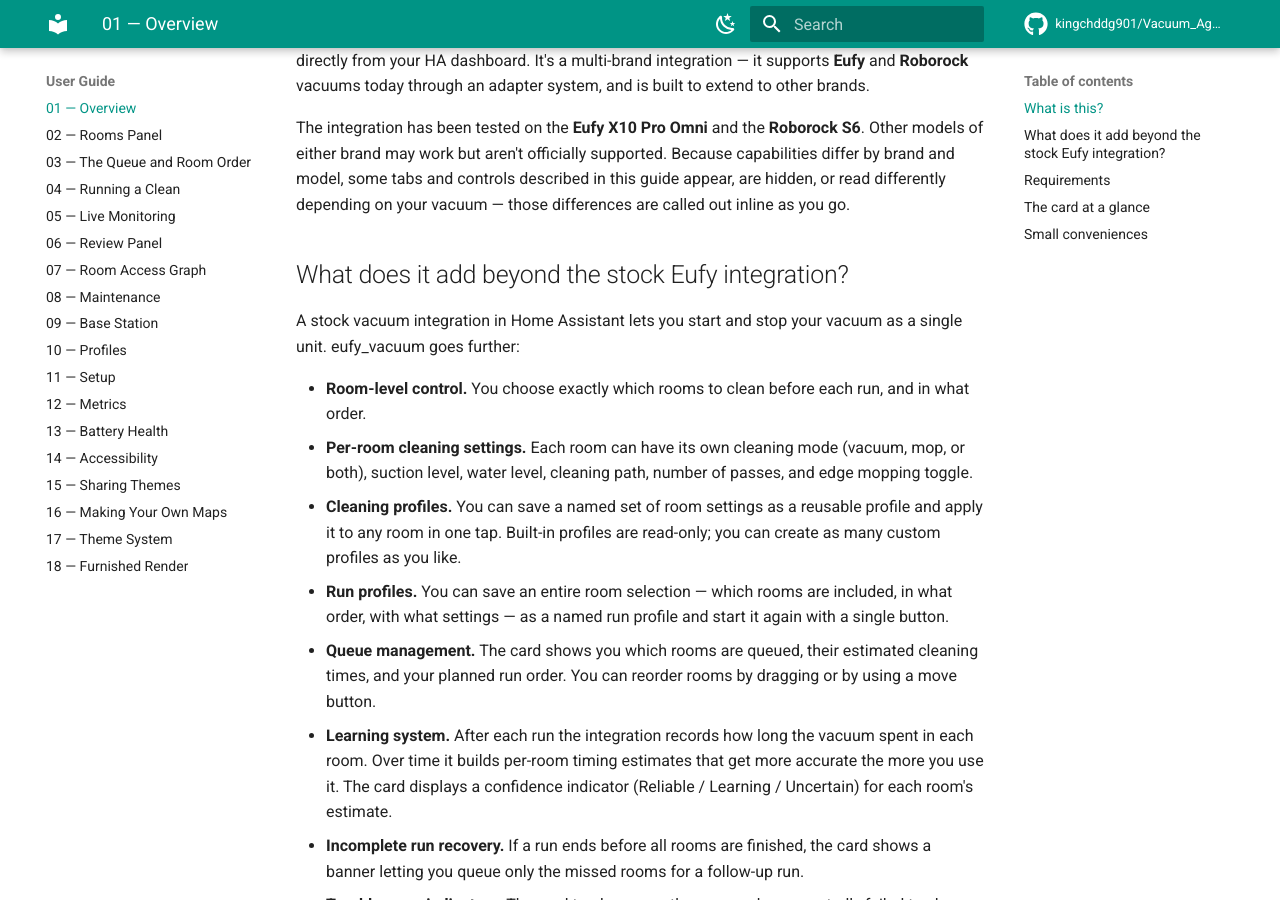
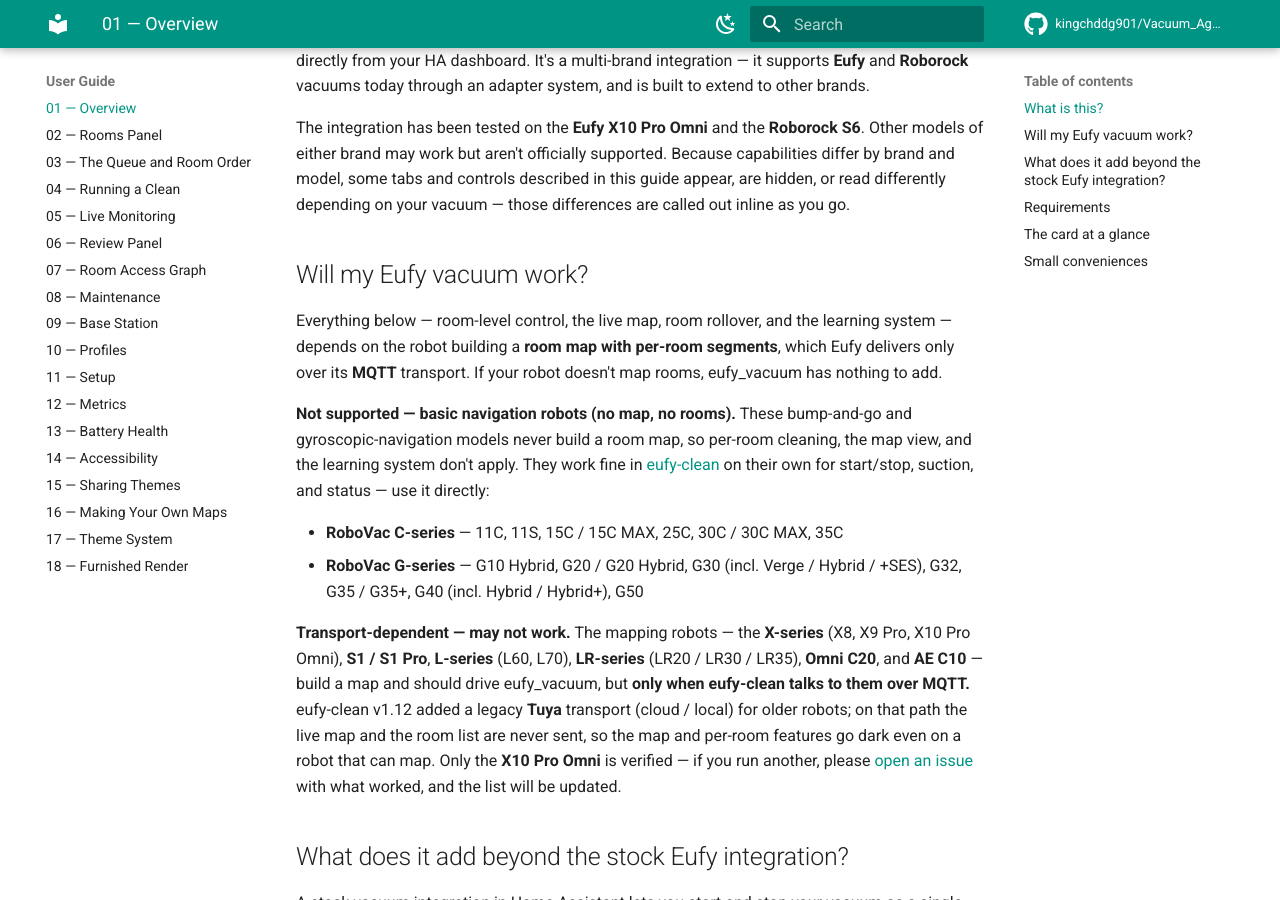
Before and after one commit to kingchddg901/Vacuum_Agent, an MkDocs documentation site: the page built from docs/user-guide/01-overview.md, in a window 1280 px wide and 900 px high, scrolled down 282 px. Built offline with MkDocs 1.6.1 and Material for MkDocs 9.7.7, drawn with Linux system fonts in a browser that asks for light colours; comment, search, counter and statistics services are not loaded.

Commit message:
docs: list unsupported Eufy models (no-map "dumb bots" + legacy Tuya transport)
eufy-clean v1.12 brings legacy non-MQTT Eufy robots into HA over a Tuya
transport, but those — and basic-navigation Eufys generally — don't expose the
room map / per-room segments Vacuum Agent is built on. Document which Eufy
models VA can actually drive, so owners of unsupported robots use eufy-clean
directly rather than install a card that has nothing to add (and can't be
misled into a per-room UI that would whole-home-clean).

- README "Tested hardware" gains an "Eufy: which models Vacuum Agent can drive"
  subsection; the docs user-guide overview gains a parallel "Will my Eufy
  vacuum work?" section.
- Positive requirement: VA needs an Eufy that builds a room map over MQTT.
- Explicitly unsupported (no map, ever): RoboVac C-series (11C/11S/15C/25C/
  30C/35C) and G-series (G10-G50 + Hybrid/Verge/SES/+ variants) -> use eufy-clean.
- Transport-dependent (mappers — X/S/L/LR/Omni): work over MQTT, go dark on
  eufy-clean's legacy Tuya transport; only the X10 Pro Omni is verified, the
  rest are test-and-report.

Sourced from eufy-clean v1.12 const.py (no static Tuya model list exists —
api_type is classified at login). mkdocs build --strict green.

Co-Authored-By: Claude Opus 4.8 (1M context) <noreply@anthropic.com>

```diff
--- a/docs/user-guide/01-overview.md
+++ b/docs/user-guide/01-overview.md
@@ -5,6 +5,17 @@
 eufy_vacuum is a Home Assistant custom integration paired with a Lovelace card called **eufy-vacuum-command-center**. Together they give you room-level control over your robot vacuum directly from your HA dashboard. It's a multi-brand integration — it supports **Eufy** and **Roborock** vacuums today through an adapter system, and is built to extend to other brands.
 
 The integration has been tested on the **Eufy X10 Pro Omni** and the **Roborock S6**. Other models of either brand may work but aren't officially supported. Because capabilities differ by brand and model, some tabs and controls described in this guide appear, are hidden, or read differently depending on your vacuum — those differences are called out inline as you go.
+
+## Will my Eufy vacuum work?
+
+Everything below — room-level control, the live map, room rollover, and the learning system — depends on the robot building a **room map with per-room segments**, which Eufy delivers only over its **MQTT** transport. If your robot doesn't map rooms, eufy_vacuum has nothing to add.
+
+**Not supported — basic navigation robots (no map, no rooms).** These bump-and-go and gyroscopic-navigation models never build a room map, so per-room cleaning, the map view, and the learning system don't apply. They work fine in [eufy-clean](https://github.com/jeppesens/eufy-clean) on their own for start/stop, suction, and status — use it directly:
+
+- **RoboVac C-series** — 11C, 11S, 15C / 15C MAX, 25C, 30C / 30C MAX, 35C
+- **RoboVac G-series** — G10 Hybrid, G20 / G20 Hybrid, G30 (incl. Verge / Hybrid / +SES), G32, G35 / G35+, G40 (incl. Hybrid / Hybrid+), G50
+
+**Transport-dependent — may not work.** The mapping robots — the **X-series** (X8, X9 Pro, X10 Pro Omni), **S1 / S1 Pro**, **L-series** (L60, L70), **LR-series** (LR20 / LR30 / LR35), **Omni C20**, and **AE C10** — build a map and should drive eufy_vacuum, but **only when eufy-clean talks to them over MQTT.** eufy-clean v1.12 added a legacy **Tuya** transport (cloud / local) for older robots; on that path the live map and the room list are never sent, so the map and per-room features go dark even on a robot that can map. Only the **X10 Pro Omni** is verified — if you run another, please [open an issue](https://github.com/kingchddg901/Vacuum_Agent/issues) with what worked, and the list will be updated.
 
 ## What does it add beyond the stock Eufy integration?
 
```
Also changed, not shown: README.md (+11 -0 lines).
